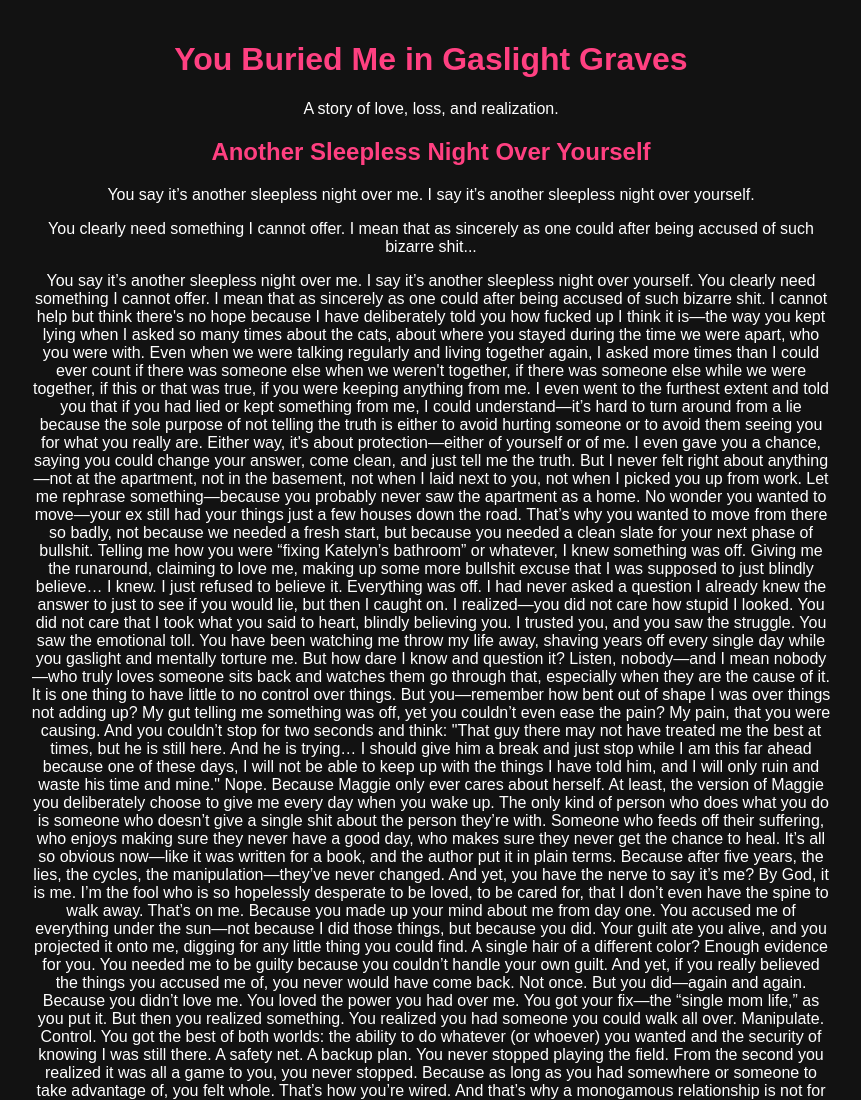
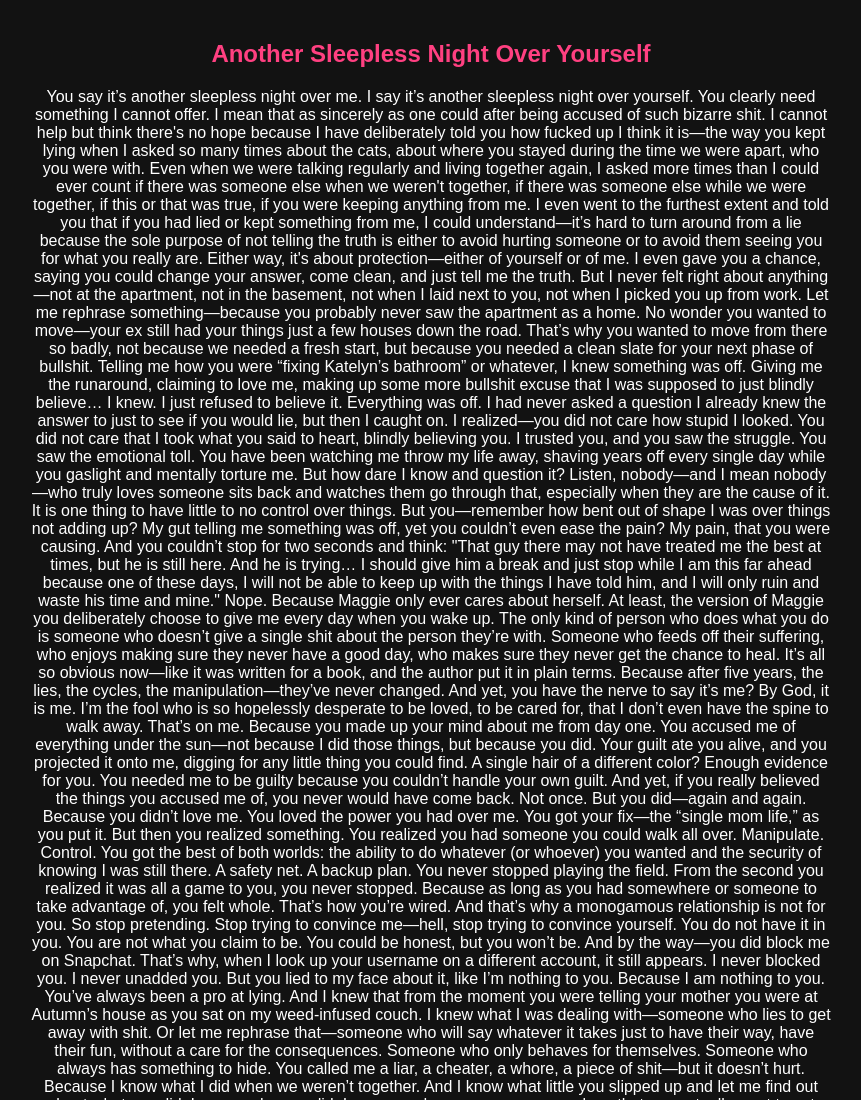
Before and after one commit to its-benjamin-sharpe/HerNameisMaggie, a plain HTML site: page index.html in a window 1280 px wide. Shown: the top 1100 px of the page, without its empty margins (209-1070 px from the left). Drawn offline with Linux system fonts and the light colour scheme; a script that the page names is missing.

Commit message:
Update index.html

```diff
--- a/index.html
+++ b/index.html
@@ -3,48 +3,65 @@
 <head>
     <meta charset="UTF-8">
     <meta name="viewport" content="width=device-width, initial-scale=1.0">
-    <title>You Buried Me in Gaslight Graves</title>
+    <title>HerNameIsMaggie</title>
     <link rel="stylesheet" href="styles.css">
     <script defer src="script.js"></script>
 </head>
 <body>
     <div class="container">
-        <header>
-            <h1>You Buried Me in Gaslight Graves</h1>
-            <p class="subtitle">A story of love, loss, and realization.</p>
-        </header>
         <section class="content">
             <h2>Another Sleepless Night Over Yourself</h2>
-            <p>You say it’s another sleepless night over me. I say it’s another sleepless night over yourself.</p>
-            <p>You clearly need something I cannot offer. I mean that as sincerely as one could after being accused of such bizarre shit...</p>
             <p>You say it’s another sleepless night over me. I say it’s another sleepless night over yourself.
+
 You clearly need something I cannot offer. I mean that as sincerely as one could after being accused of such bizarre shit. I cannot help but think there's no hope because I have deliberately told you how fucked up I think it is—the way you kept lying when I asked so many times about the cats, about where you stayed during the time we were apart, who you were with. Even when we were talking regularly and living together again, I asked more times than I could ever count if there was someone else when we weren't together, if there was someone else while we were together, if this or that was true, if you were keeping anything from me.
+
 I even went to the furthest extent and told you that if you had lied or kept something from me, I could understand—it’s hard to turn around from a lie because the sole purpose of not telling the truth is either to avoid hurting someone or to avoid them seeing you for what you really are. Either way, it's about protection—either of yourself or of me. I even gave you a chance, saying you could change your answer, come clean, and just tell me the truth. But I never felt right about anything—not at the apartment, not in the basement, not when I laid next to you, not when I picked you up from work.
+
 Let me rephrase something—because you probably never saw the apartment as a home. No wonder you wanted to move—your ex still had your things just a few houses down the road. That’s why you wanted to move from there so badly, not because we needed a fresh start, but because you needed a clean slate for your next phase of bullshit. Telling me how you were “fixing Katelyn’s bathroom” or whatever, I knew something was off. Giving me the runaround, claiming to love me, making up some more bullshit excuse that I was supposed to just blindly believe… I knew. I just refused to believe it.
+
 Everything was off.
+
 I had never asked a question I already knew the answer to just to see if you would lie, but then I caught on. I realized—you did not care how stupid I looked. You did not care that I took what you said to heart, blindly believing you. I trusted you, and you saw the struggle. You saw the emotional toll. You have been watching me throw my life away, shaving years off every single day while you gaslight and mentally torture me. But how dare I know and question it?
+
 Listen, nobody—and I mean nobody—who truly loves someone sits back and watches them go through that, especially when they are the cause of it. It is one thing to have little to no control over things. But you—remember how bent out of shape I was over things not adding up? My gut telling me something was off, yet you couldn’t even ease the pain? My pain, that you were causing. And you couldn’t stop for two seconds and think:
+
 "That guy there may not have treated me the best at times, but he is still here. And he is trying… I should give him a break and just stop while I am this far ahead because one of these days, I will not be able to keep up with the things I have told him, and I will only ruin and waste his time and mine."
+
 Nope. Because Maggie only ever cares about herself. At least, the version of Maggie you deliberately choose to give me every day when you wake up.
+
 The only kind of person who does what you do is someone who doesn’t give a single shit about the person they’re with. Someone who feeds off their suffering, who enjoys making sure they never have a good day, who makes sure they never get the chance to heal.
+
 It’s all so obvious now—like it was written for a book, and the author put it in plain terms. Because after five years, the lies, the cycles, the manipulation—they’ve never changed. And yet, you have the nerve to say it’s me?
+
 By God, it is me.
+
 I’m the fool who is so hopelessly desperate to be loved, to be cared for, that I don’t even have the spine to walk away. That’s on me. Because you made up your mind about me from day one. You accused me of everything under the sun—not because I did those things, but because you did. Your guilt ate you alive, and you projected it onto me, digging for any little thing you could find. A single hair of a different color? Enough evidence for you. You needed me to be guilty because you couldn’t handle your own guilt.
+
 And yet, if you really believed the things you accused me of, you never would have come back. Not once. But you did—again and again. Because you didn’t love me. You loved the power you had over me.
+
 You got your fix—the “single mom life,” as you put it. But then you realized something. You realized you had someone you could walk all over. Manipulate. Control. You got the best of both worlds: the ability to do whatever (or whoever) you wanted and the security of knowing I was still there. A safety net. A backup plan.
+
 You never stopped playing the field. From the second you realized it was all a game to you, you never stopped. Because as long as you had somewhere or someone to take advantage of, you felt whole. That’s how you’re wired. And that’s why a monogamous relationship is not for you.
+
 So stop pretending.
+
 Stop trying to convince me—hell, stop trying to convince yourself. You do not have it in you. You are not what you claim to be. You could be honest, but you won’t be.
+
 And by the way—you did block me on Snapchat. That’s why, when I look up your username on a different account, it still appears. I never blocked you. I never unadded you. But you lied to my face about it, like I’m nothing to you. Because I am nothing to you.
+
 You’ve always been a pro at lying.
+
 And I knew that from the moment you were telling your mother you were at Autumn’s house as you sat on my weed-infused couch. I knew what I was dealing with—someone who lies to get away with shit. Or let me rephrase that—someone who will say whatever it takes just to have their way, have their fun, without a care for the consequences. Someone who only behaves for themselves. Someone who always has something to hide.
+
 You called me a liar, a cheater, a whore, a piece of shit—but it doesn’t hurt. Because I know what I did when we weren’t together. And I know what little you slipped up and let me find out about what you did. I mean, who you did.
+
 I pray one day, someone comes along that you actually want to act right for. Someone who makes you stop the bullshit. Someone who makes you realize how easy it would have been if you had just been honest in the first place.
+
 But you and I both know—you won’t read this far.
-And if you do, you won’t really hear it.
-</p>
-            <a href="poem.html" class="button">Read the Poem</a>
+
+And if you do, you won’t really hear it.</p>
         </section>
+        <a href="poem.html" class="button">Read the Poem</a>
     </div>
 </body>
 </html>
```
